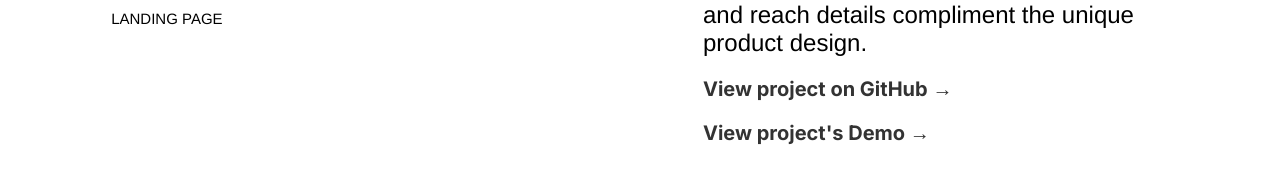
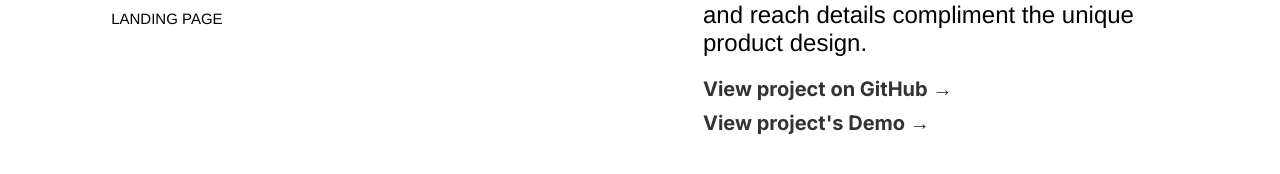
Before and after one commit to mykyta01/Portfolio, a website built with Parcel: page src/index.html in a window 1280 px wide. Shown: the part 778-952 px from the top of the page. Built offline with nearby package versions, Linux system fonts and the light colour scheme; files whose address does not match are found by name.

Commit message:
fixed indents of links

```diff
--- a/src/styles/blocks/main.scss
+++ b/src/styles/blocks/main.scss
@@ -8,7 +8,7 @@
       display: flex;
       flex-direction: column;
       align-items: start;
-      grid-column: 1 / 6;
+      grid-column: 1 / 5;
       grid-row: 1;
     }
 
@@ -49,7 +49,7 @@
 
   &__description {
     display: block;
-    margin-bottom: 50px;
+    padding-bottom: 50px;
     padding-inline: 48px;
     text-align: start;
 
@@ -79,7 +79,8 @@
     }
 
     &--link {
-      display: flex;
+      display: inline-block;
+      padding-bottom: 10px ;
       font-size: 14px;
       color: $main-black-color;
       text-decoration: none;
```
